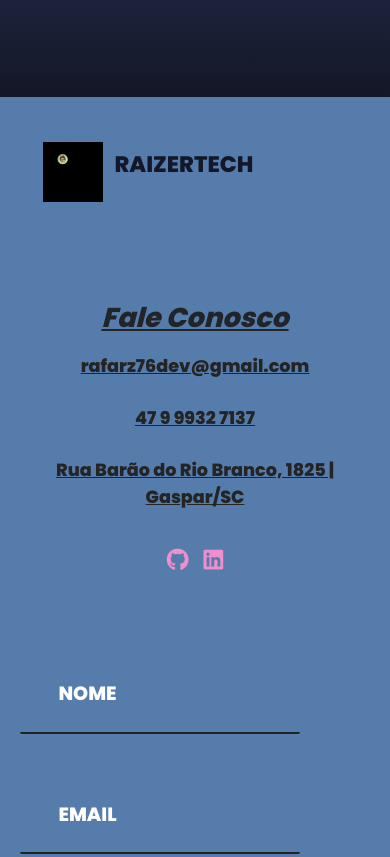
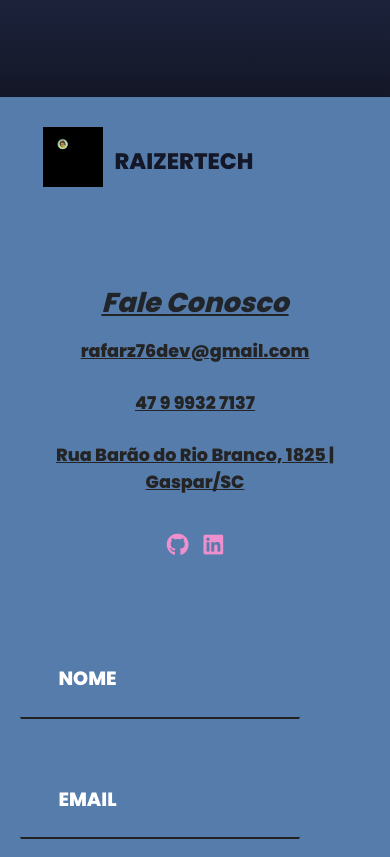
Before and after one commit to RaizerTechDev/projeto-raizer-digital-solutions, a website: page index.html in a window 390 px wide. Shown: the part 2788-3645 px from the top of the page. Drawn offline with nearby package versions, Linux system fonts and the light colour scheme.

Commit message:
:sparkles: feat: (New Feature) and :recycle: rrfactor: (folder ./src./css) files ./media-queries.css and nav-footer.css

```diff
--- a/src/css/media-queries.css
+++ b/src/css/media-queries.css
@@ -94,7 +94,7 @@
     flex-direction: column; /* Organiza os itens em uma coluna */
     align-items: center; /* Centraliza os itens horizontalmente */
     text-align: center;
-    margin-top: 80px;
+
   }
 
   .footer-left {
@@ -119,6 +119,11 @@
   .footer__logo {
     width: 60px; /* Mantém a logo legível */
     margin-bottom: 10px; /* Espaçamento para separar da próxima seção */
+    margin-top: 90px;
+  }
+
+  .company-name__black {
+    margin-top: 90px;
   }
 
   .social-icons {
@@ -170,8 +175,5 @@
     padding: 10px;
   }
 
-  .footer__copyright {
-    margin-top: -98px;
-    margin-right: 650px;
-  }
+
 }
--- a/src/css/nav-footer.css
+++ b/src/css/nav-footer.css
@@ -132,7 +132,7 @@ body {
 .footer__logo {
   width: 140px; /* Tamanho para telas grandes */
   height: auto;
-  margin-top: 25px;
+  margin-top: -25px;
 }
 
 .footer__logo:hover {
```
Also changed, not shown: Readme.md.
